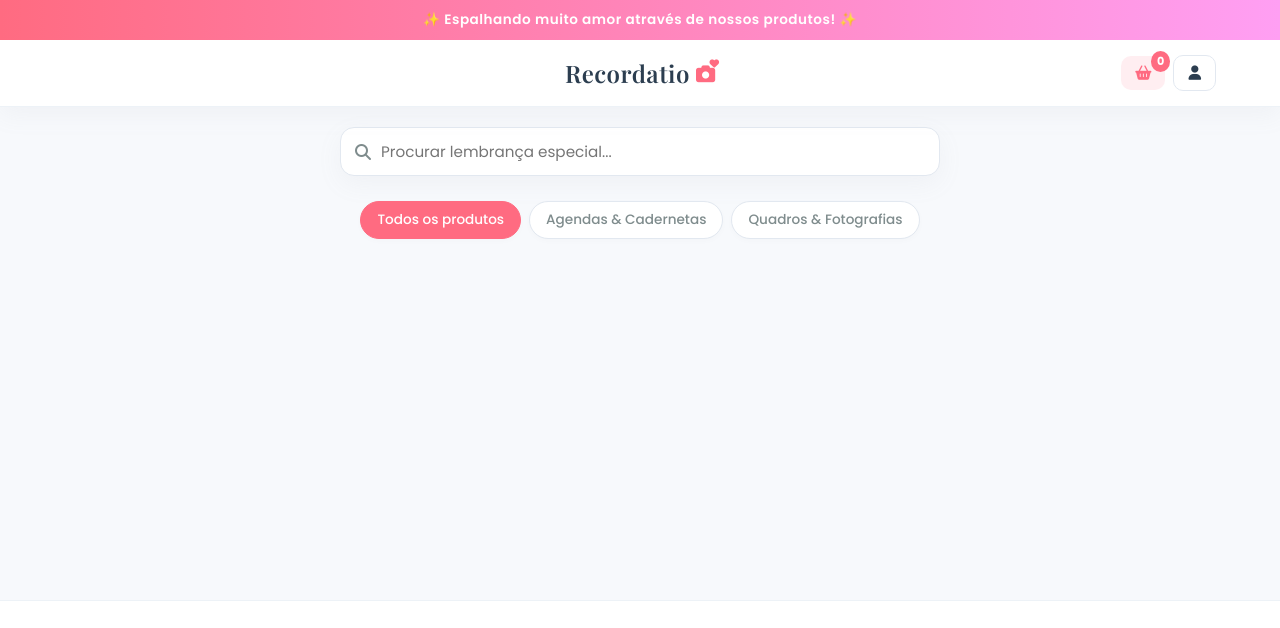
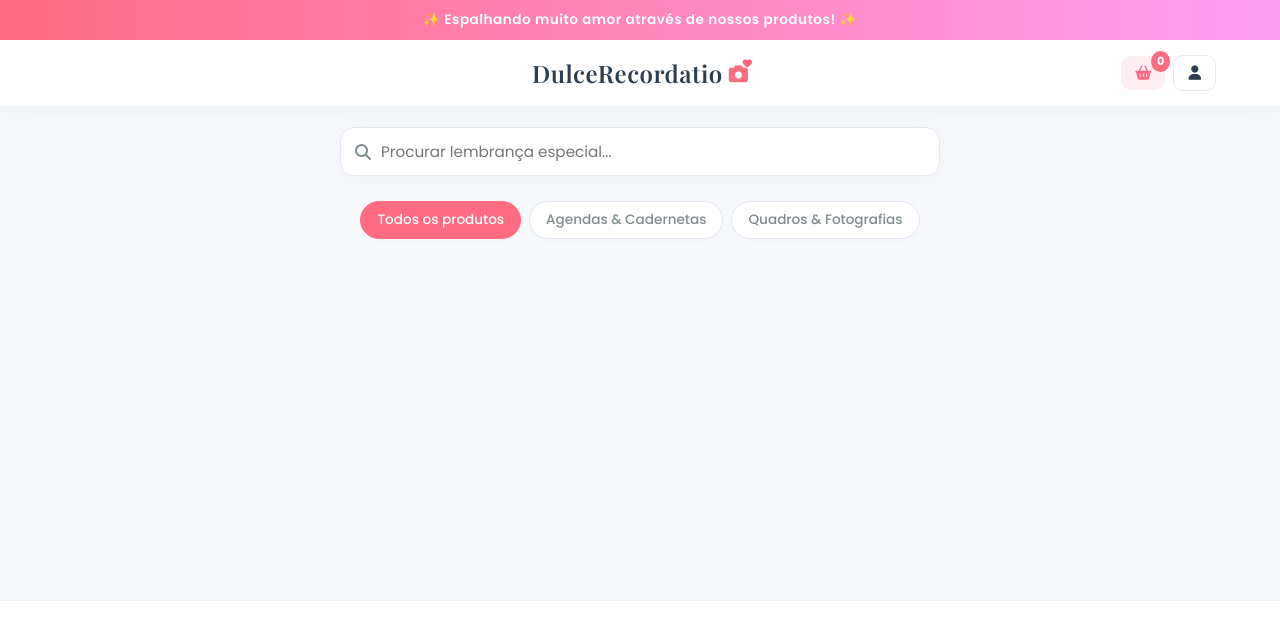
Before and after one commit to tgjoker123/DulceRecordatio, a plain HTML site: page index.html in a window 1280 px wide. Shown: the top 628 px of the page. Drawn offline with nearby package versions, Linux system fonts and the light colour scheme; no server answers; a web font is replaced by a local one.

Commit message:
Update title and header to 'DulceRecordatio'

```diff
--- a/index.html
+++ b/index.html
@@ -3,7 +3,7 @@
 <head>
     <meta charset="UTF-8">
     <meta name="viewport" content="width=device-width, initial-scale=1.0, maximum-scale=1.0, user-scalable=no">
-    <title>Recordatio - Papelaria Afetiva & Escolar</title>
+    <title>DulceRecordatio - Papelaria Afetiva & Escolar</title>
 
     <link href="https://fonts.googleapis.com/css2?family=Poppins:wght@300;400;500;600;700&family=Playfair+Display:ital,wght@0,600;1,400&display=swap" rel="stylesheet">
     <link rel="stylesheet" href="https://cdnjs.cloudflare.com/ajax/libs/font-awesome/6.4.0/css/all.min.css">
@@ -266,7 +266,7 @@
 <header>
     <div class="header-left"></div>
     <a href="#" class="logo" onclick="showPage('page-loja')">
-        <h1>Recordatio</h1>
+        <h1>DulceRecordatio</h1>
         <div class="logo-icons">
             <i class="fa-solid fa-camera"></i>
             <i class="fa-solid fa-heart"></i>
```
